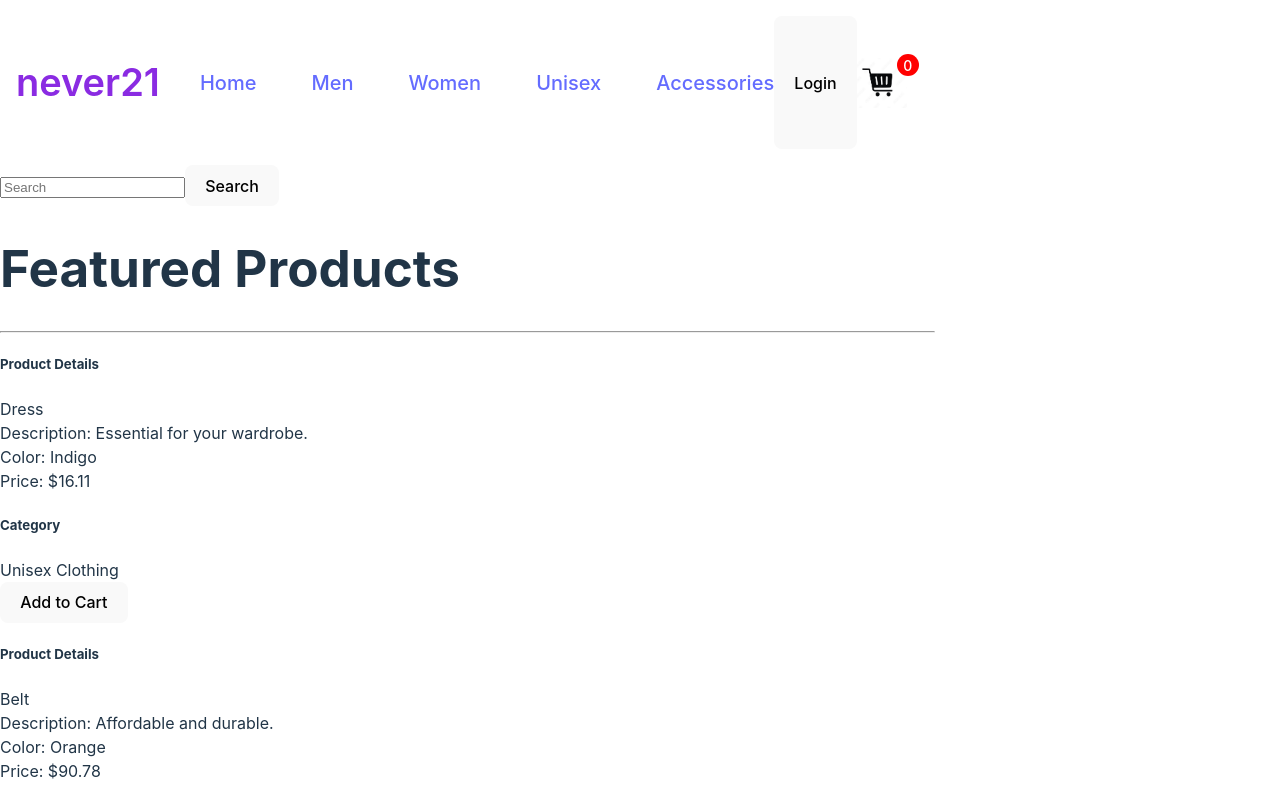
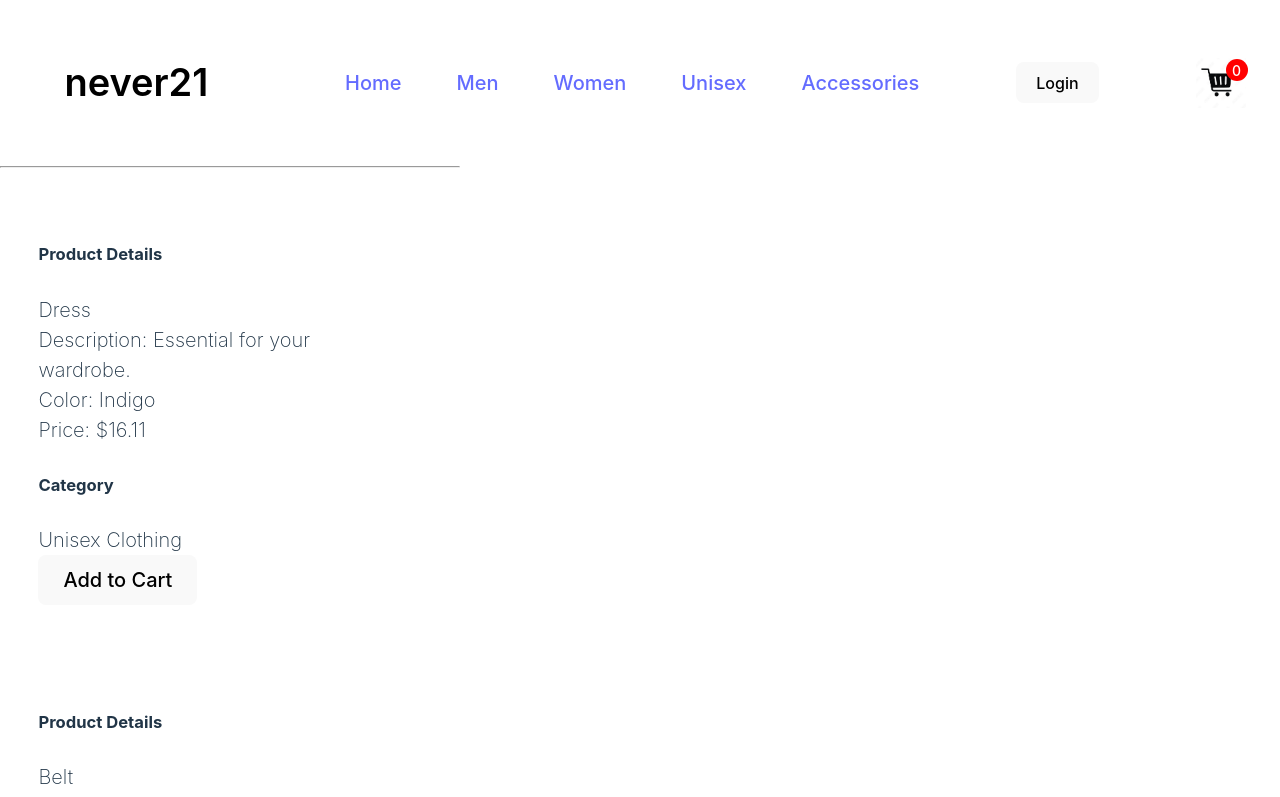
Before and after one commit to aclegere/edp-capstone, a React (Vite) app in the folder react/: page / in a window 1280 px wide. Shown: the top 797 px of the page. Built offline with nearby package versions, Linux system fonts and the light colour scheme.

Commit message:
styled the navbar component

```diff
--- a/react/src/components/Navbar.css
+++ b/react/src/components/Navbar.css
@@ -1,12 +1,16 @@
 .navbar{
+    width: 100%;
     display: flex;
+    align-items: center;
+    background-color: white;
+    position: fixed;
     justify-content: space-around;
     padding: 16px;
 
 }
 
 .nav-logo p{
-    color:blueviolet;
+    color:black;
     font-size: 38px;
     font-weight: 600;
 
@@ -17,7 +21,7 @@
     align-items: center;
     list-style: none;
     gap: 55px;
-    color:blueviolet;
+    color:black;
     font-size: 20px;
     font-weight: 500;
 }
@@ -48,7 +52,7 @@
     width: 57px;
     height: 50px;
     outline: none;
-    border: 1px solid blueviolet;
+    border: 1px solid blue;
     border-radius: 50px;
     color: black;
     font-size: 10px;
@@ -68,8 +72,8 @@
     display: flex;
     justify-content: center;
     align-items: center;
-    margin-top: -35px;
-    margin-left: -55px;
+    margin-top: -25px;
+    margin-left: -65px;
     border-radius: 11px;
     font-size: 14px;
     background: red;
--- /dev/null
+++ b/react/src/components/Product.css
@@ -0,0 +1,17 @@
+.card {
+    padding: 2em;
+    align-items: center;
+    font-size: larger;
+
+}
+
+.card-body {
+    font-size: 20px;
+    font-weight: 250;
+    align-items: center;
+}
+
+.card-text {
+    display: flex;
+    align-items: center;
+}
--- a/react/src/components/Product.jsx
+++ b/react/src/components/Product.jsx
@@ -1,6 +1,7 @@
 // Product.jsx
 import React from "react";
 import {useCart} from 'react-use-cart';
+import './Product.css'
 
 const Product = ({
   addToCart,
```
